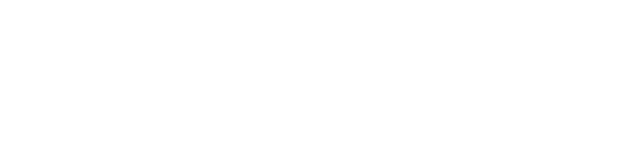
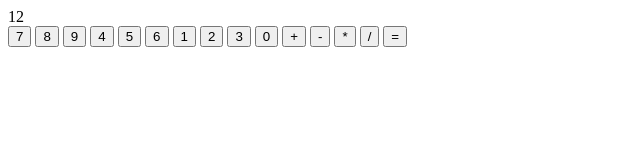
Before and after one commit to ryanstokes21/Calculator, a plain HTML site: page index.html in a window 1280 px wide. Shown: the whole page, without its empty margins (0-640 px from the left). Drawn offline with Linux system fonts and the light colour scheme.

Commit message:
index.html added calculator buttons

```diff
--- a/index.html
+++ b/index.html
@@ -8,6 +8,25 @@
   <title>Document</title>
 </head>
 <body>
-
+  <div id="calculator">
+    <div id="display">12</div>
+      <div class="buttons">
+        <button class="oprand">7</button>
+        <button class="oprand">8</button>
+        <button class="oprand">9</button>
+        <button class="oprand">4</button>
+        <button class="oprand">5</button>
+        <button class="oprand">6</button>
+        <button class="oprand">1</button>
+        <button class="oprand">2</button>
+        <button class="oprand">3</button>
+        <button class="oprand">0</button>
+        <button class="operator">+</button>
+        <button class="operator">-</button>
+        <button class="operator">*</button>
+        <button class="operator">/</button>
+        <button id="equals">=</button>
+      </div>
+  </div>
 </body>
 </html>
```
